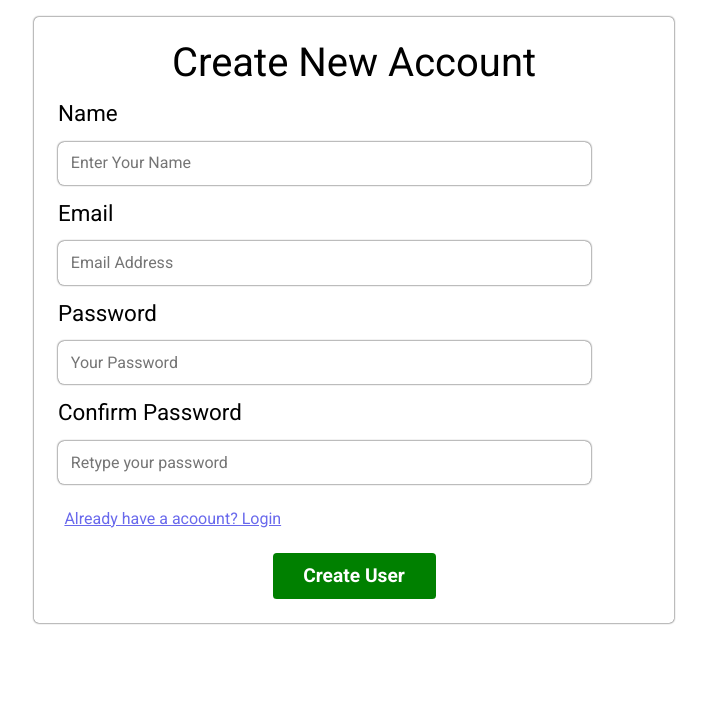
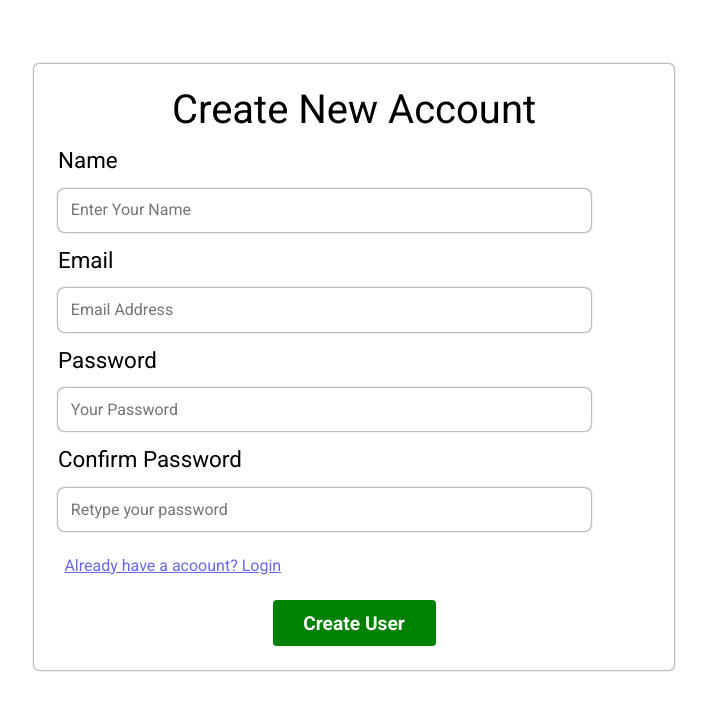
Before and after one commit to sarathme/password-reset-react, a React (Vite) app: page /signup in a window 1280 px wide. Shown: the top 710 px of the page, without its empty margins (286-993 px from the left). Built offline with nearby package versions, Linux system fonts and the light colour scheme.

Commit message:
<PatchWork> Add some style

```diff
--- a/src/index.css
+++ b/src/index.css
@@ -125,7 +125,7 @@ textarea:not([rows]) {
   padding: 1.5em;
   border-radius: 0.3em;
   box-shadow: 0 0 2px black;
-  margin: 0 auto;
+  margin: 4rem auto;
   /* transform: translateY(50%); */
   /* color: green; */
 }
```
